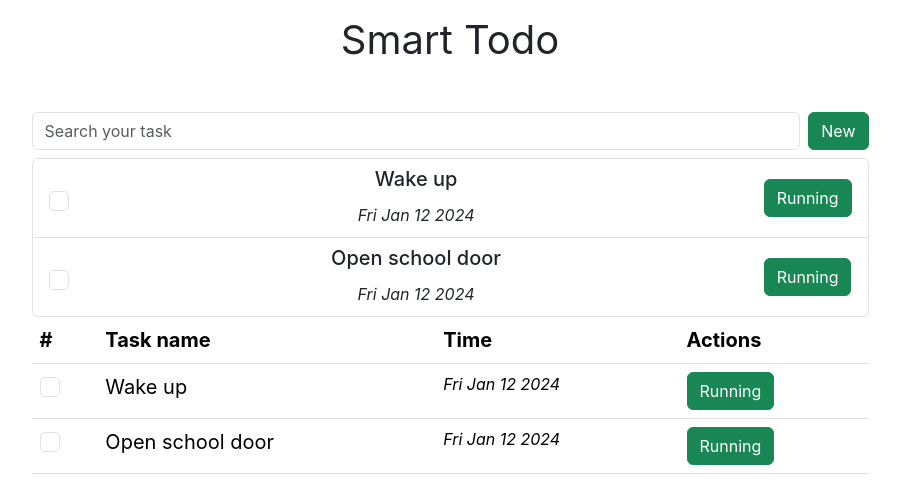
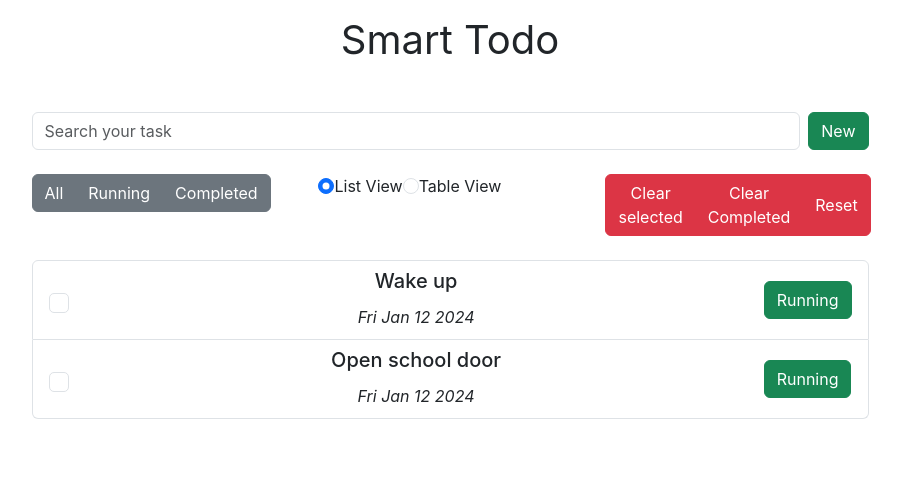
Before and after one commit to Jobayer109/Smart-Todo, a React (Create React App) app: page / in a window 1280 px wide. Shown: the top 504 px of the page, without its empty margins (190-1092 px from the left). Built offline with nearby package versions, Linux system fonts and the light colour scheme.

Commit message:
List and table view display controlled

```diff
--- a/src/components/controller/bulk-controller.jsx
+++ b/src/components/controller/bulk-controller.jsx
@@ -5,9 +5,23 @@ import { Button, ButtonGroup } from "reactstrap";
 const BulkController = ({ clearSelected, clearCompleted, reset }) => {
   return (
     <ButtonGroup>
-      <Button onClick={() => clearSelected}>Clear selected</Button>
-      <Button onClick={() => clearCompleted}>Clear Completed</Button>
-      <Button onClick={() => reset}>Reset</Button>
+      <Button
+        className="fs-xs text-center"
+        color="danger"
+        onClick={() => clearSelected}
+      >
+        Clear selected
+      </Button>
+      <Button
+        className="fs- text-center"
+        color="danger"
+        onClick={() => clearCompleted}
+      >
+        Clear Completed
+      </Button>
+      <Button className="fs- text-center" color="danger" onClick={() => reset}>
+        Reset
+      </Button>
     </ButtonGroup>
   );
 };
--- a/src/components/controller/index.jsx
+++ b/src/components/controller/index.jsx
@@ -1,16 +1,64 @@
+import PropTypes from "prop-types";
 import React from "react";
+import { Col, Row } from "reactstrap";
 import SearchPanel from "./search-panel";
 
-const Controller = ({ term, handleSearch, toggleForm }) => {
+import BulkController from "./bulk-controller";
+import FilterController from "./filter-controller";
+import ViewController from "./view-controller";
+
+const Controller = ({
+  term,
+  view,
+  handleSearch,
+  toggleForm,
+  handleFilter,
+  changeView,
+  clearSelected,
+  clearCompleted,
+  reset,
+}) => {
   return (
-    <div>
+    <div className="w-75 m-auto">
       <SearchPanel
         term={term}
         handleSearch={handleSearch}
         toggleForm={toggleForm}
       />
+
+      <Row className="my-4">
+        <Col md={{ size: 4 }}>
+          {" "}
+          <FilterController handleFilter={handleFilter} />{" "}
+        </Col>
+        <Col md={{ size: 4 }}>
+          {" "}
+          <ViewController view={view} changeView={changeView} />{" "}
+        </Col>
+        <Col md={{ size: 4 }} className="d-flex">
+          <div className="ml-auto">
+            <BulkController
+              clearSelected={clearSelected}
+              clearCompleted={clearCompleted}
+              reset={reset}
+            />
+          </div>
+        </Col>
+      </Row>
     </div>
   );
 };
 
+Controller.propTypes = {
+  term: PropTypes.string.isRequired,
+  view: PropTypes.string.isRequired,
+  handleSearch: PropTypes.func.isRequired,
+  toggleForm: PropTypes.func.isRequired,
+  handleFilter: PropTypes.func.isRequired,
+  changeView: PropTypes.func.isRequired,
+  clearSelected: PropTypes.func.isRequired,
+  clearCompleted: PropTypes.func.isRequired,
+  reset: PropTypes.func.isRequired,
+};
+
 export default Controller;
--- a/src/components/controller/search-panel.jsx
+++ b/src/components/controller/search-panel.jsx
@@ -4,7 +4,7 @@ import { Button, Input } from "reactstrap";
 
 const SearchPanel = ({ term, handleSearch, toggleForm }) => {
   return (
-    <div className="d-flex my-2 w-75 m-auto">
+    <div className="d-flex my-2  m-auto">
       <Input
         className="me-2"
         type="text"
--- a/src/components/controller/view-controller.jsx
+++ b/src/components/controller/view-controller.jsx
@@ -7,7 +7,7 @@ const ViewController = ({ view, changeView }) => {
     <div className="d-flex">
       <Label for="list-view" className="mr-4">
         <Input
-          className="d-inline-block"
+          className="d-inline-bloc "
           type="radio"
           name="view"
           value="list"
--- a/src/components/todos/index.jsx
+++ b/src/components/todos/index.jsx
@@ -29,6 +29,7 @@ class Todo extends Component {
 
     isOpenForm: false,
     searchTerm: "",
+    view: "list",
   };
 
   toggleSelect = (todoId) => {
@@ -67,6 +68,32 @@ class Todo extends Component {
     console.log(todo);
   };
 
+  handleFilter = () => {};
+  changeView = (event) => {
+    this.setState({
+      view: event.target.value,
+    });
+  };
+  clearSelected = () => {};
+  clearCompleted = () => {};
+  reset = () => {};
+
+  getView = () => {
+    return this.state.view === "list" ? (
+      <ListView
+        todos={this.state.todos}
+        toggleComplete={this.toggleComplete}
+        toggleSelect={this.toggleSelect}
+      />
+    ) : (
+      <TableView
+        todos={this.state.todos}
+        toggleComplete={this.toggleComplete}
+        toggleSelect={this.toggleSelect}
+      />
+    );
+  };
+
   render() {
     return (
       <div>
@@ -74,22 +101,17 @@ class Todo extends Component {
         <div>
           <Controller
             term={this.state.searchTerm}
+            view={this.state.view}
             handleSearch={this.handleSearch}
             toggleForm={this.toggleForm}
+            handleFilter={this.handleFilter}
+            changeView={this.changeView}
+            clearSelected={this.clearSelected}
+            clearCompleted={this.clearCompleted}
+            reset={this.reset}
           />
         </div>
-        <div>
-          <ListView
-            todos={this.state.todos}
-            toggleComplete={this.toggleComplete}
-            toggleSelect={this.toggleSelect}
-          />
-          <TableView
-            todos={this.state.todos}
-            toggleComplete={this.toggleComplete}
-            toggleSelect={this.toggleSelect}
-          />
-        </div>
+        <div>{this.getView()}</div>
 
         <Modal toggle={this.toggleForm} isOpen={this.state.isOpenForm}>
           <ModalHeader toggle={this.toggleForm}>
```
